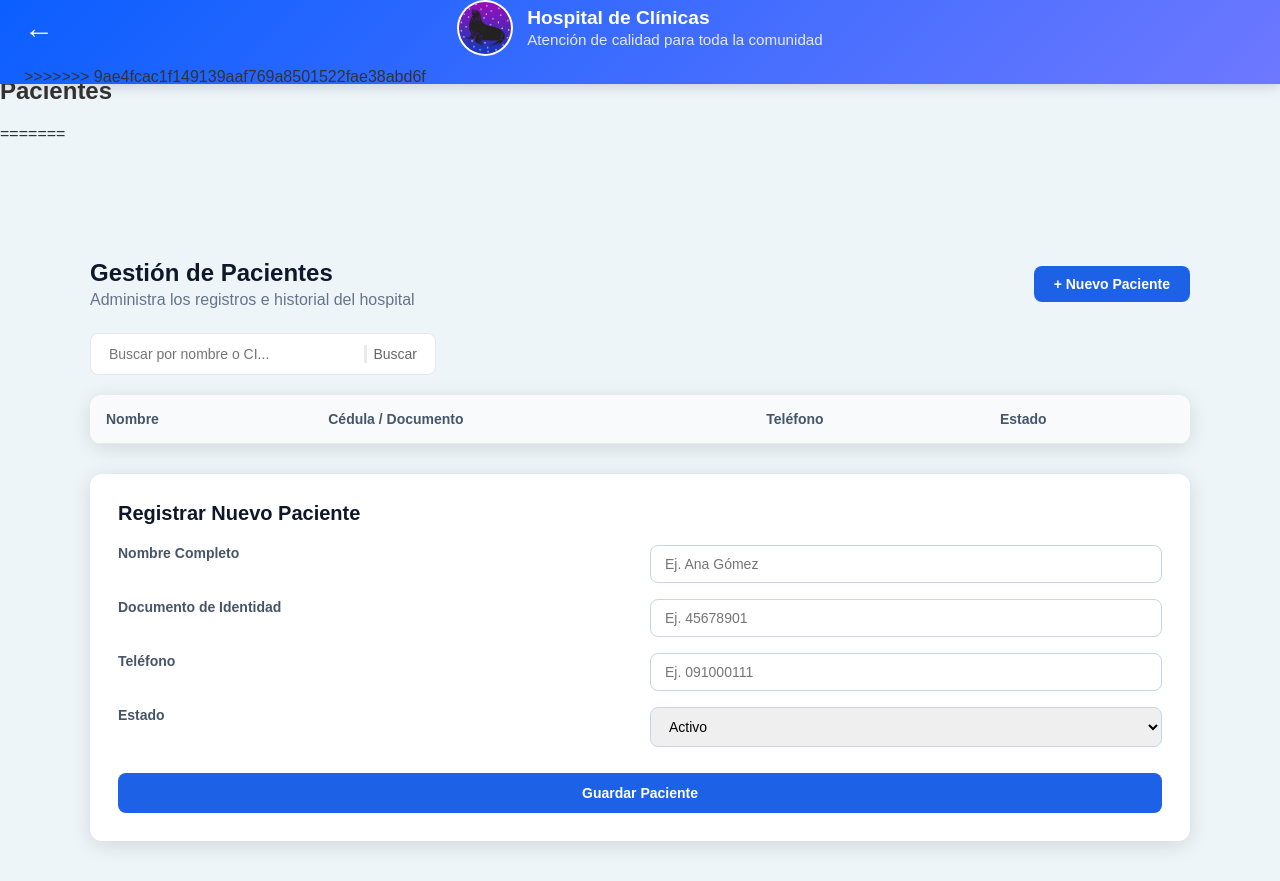
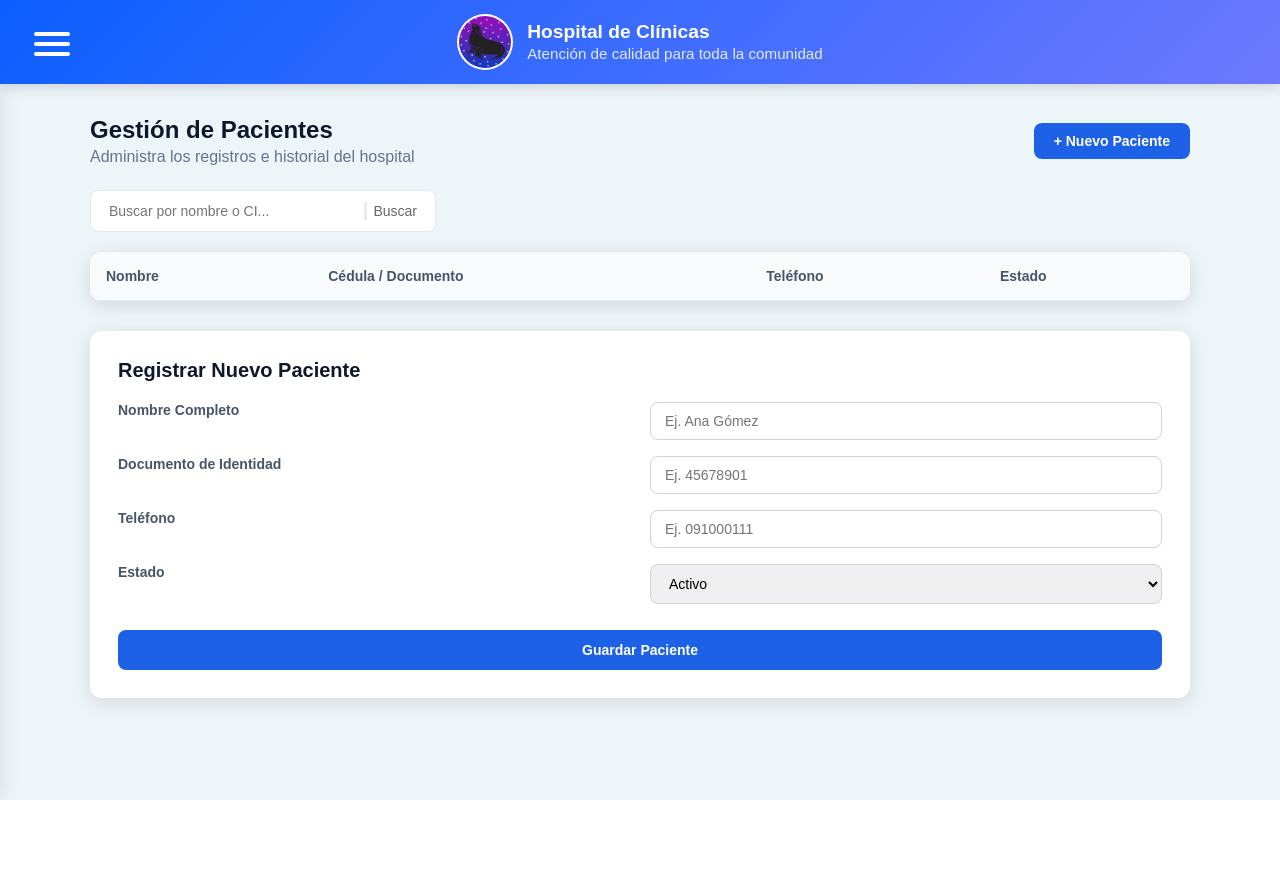
Before and after one commit to Luuucho7/Proyecto_Final, a PHP site: page /html/pacientes.html in a window 1280 px wide. After the commit the page ends 800 px from the top, so only its background shows below. Run offline with PHP 8.4, Linux system fonts and the light colour scheme; lists and menus that the app fills with data are empty.

Commit message:
menu en pacientes

```diff
--- a/css/pacientes.css
+++ b/css/pacientes.css
@@ -3,6 +3,85 @@ body {
     font-family: Arial, Helvetica, sans-serif;
     margin: 0;
     color: #333;
+}
+
+.banner-logo {
+    cursor: pointer;
+}
+
+.boton-menu-pacientes {
+    position: relative;
+    width: 56px;
+    height: 56px;
+    padding: 0;
+    border: 0;
+    border-radius: 8px;
+    background: transparent;
+    box-shadow: none;
+    cursor: pointer;
+    flex-shrink: 0;
+}
+
+.boton-menu-pacientes img {
+    display: none;
+}
+
+.boton-menu-pacientes::before {
+    content: "";
+    display: block;
+    width: 36px;
+    height: 4px;
+    margin: auto;
+    background: #ffffff;
+    border-radius: 999px;
+    transform: translateY(-8px);
+    box-shadow: 0 10px #ffffff, 0 20px #ffffff;
+}
+
+.menu-derecho {
+    position: fixed;
+    top: 84px;
+    left: 0;
+    bottom: 0;
+    width: 230px;
+    padding: 24px 0;
+    background: #ffffff;
+    border-right: 1px solid #dbe4f0;
+    box-shadow: 4px 0 16px rgba(15, 23, 42, 0.08);
+    z-index: 900;
+    overflow-y: auto;
+    transform: translateX(-100%);
+    transition: transform 0.25s ease;
+}
+
+.menu-derecho.abierto {
+    transform: translateX(0);
+}
+
+.menu-derecho h2 {
+    margin: 0 24px 16px;
+    color: #1e293b;
+    font-size: 18px;
+}
+
+.menu-derecho nav {
+    display: flex;
+    flex-direction: column;
+}
+
+.menu-derecho a {
+    padding: 14px 24px;
+    color: #26354d;
+    text-decoration: none;
+    font-size: 14px;
+    transition: background-color 0.2s ease, color 0.2s ease;
+}
+
+.menu-derecho a:hover,
+.menu-derecho a.activo {
+    background-color: #e8f0fb;
+    color: #0758c7;
+    font-weight: 600;
 }
 
 /* Titulo de pacientes */
@@ -203,3 +282,20 @@ body {
         grid-column: span 1;
     }
 }
+
+@media (max-width: 900px) {
+    .menu-derecho {
+        width: 190px;
+    }
+}
+
+@media (max-width: 700px) {
+    .menu-derecho {
+        width: min(230px, 85vw);
+    }
+
+    .pacientes {
+        margin-top: 24px;
+        padding: 0 20px;
+    }
+}
--- a/html/Documentacion.html
+++ b/html/Documentacion.html
@@ -55,7 +55,7 @@
                 <span>Documentos</span>
             </a>
 
-        <a href="#subir-documento" class="opcion">
+        <a href="../html/pacientes.html" class="opcion">
                 <img src="../css/img/flecha_logo.svg" alt="Pacientes" style="width:20px; height:20px; object-fit:contain;">
                 <span>Subir documento</span>
             </a>
--- a/html/pacientes.html
+++ b/html/pacientes.html
@@ -9,23 +9,18 @@
 </head>
 <body>
 
-<<<<<<< HEAD
-<header class="cabecera">
-    <a href="../html/pagina_principal.html" class="flechaatras">
-        <img src="../css/img/atras.jpg" alt="Volver" width="35" height="35">
-    </a>
-    <h2>Pacientes</h2>
-=======
 <header class="banner-barra">
 
     <div class="banner-izquierda">
-        <a href="../html/pagina_principal.html" class="banner-atras" aria-label="Volver">&larr;</a>
+        <button type="button" class="boton-menu-pacientes" id="btn-menu-pacientes" aria-label="Abrir menú" aria-controls="menu-derecho" aria-expanded="false">
+            <img src="../css/img/menu.jpg" alt="Menú">
+        </button>
     </div>
 
     <div class="banner">
-        <span class="banner-logo">
+        <a href="../html/pagina_principal_admin.html" class="banner-logo" aria-label="Ir al panel principal">
             <img src="../css/img/foca.jpg" alt="Logo del Hospital de Clínicas">
-        </span>
+        </a>
         <div class="banner-texto">
             <h2 data-traduccion="titulo">Hospital de Clínicas</h2>
             <p data-traduccion="descripcion">Atención de calidad para toda la comunidad</p>
@@ -34,8 +29,20 @@
 
     <div class="banner-derecha"></div>
 
->>>>>>> 9ae4fcac1f149139aaf769a8501522fae38abd6f
 </header>
+
+<aside class="menu-derecho" id="menu-derecho" aria-label="Menú de navegación">
+    <h2>Menú</h2>
+    <nav>
+        <a href="../html/pagina_principal_admin.html">Inicio</a>
+        <a href="../html/pacientes.html" class="activo">Pacientes</a>
+        <a href="../html/Atencion.html">Atención</a>
+        <a href="../html/Documentacion.html">Documentación</a>
+        <a href="../html/encuestaformulario.html">Encuestas</a>
+        <a href="../html/Traslado.html">Traslados</a>
+        <a href="../html/FAQ.html">Preguntas frecuentes</a>
+    </nav>
+</aside>
 
 <!-- Contenido Principal -->
 <main class="pacientes">
--- a/js/pacientes.js
+++ b/js/pacientes.js
@@ -1,4 +1,15 @@
 document.addEventListener("DOMContentLoaded", function() {
+
+    const botonMenu = document.getElementById("btn-menu-pacientes");
+    const menu = document.getElementById("menu-derecho");
+
+    if (botonMenu && menu) {
+        botonMenu.addEventListener("click", function() {
+            const abierto = menu.classList.toggle("abierto");
+            botonMenu.setAttribute("aria-expanded", abierto.toString());
+            botonMenu.setAttribute("aria-label", abierto ? "Cerrar menú" : "Abrir menú");
+        });
+    }
 
     const boton = document.getElementById("btn-guardar");
     const tabla = document.querySelector(".tabla-pacientes tbody");
```
